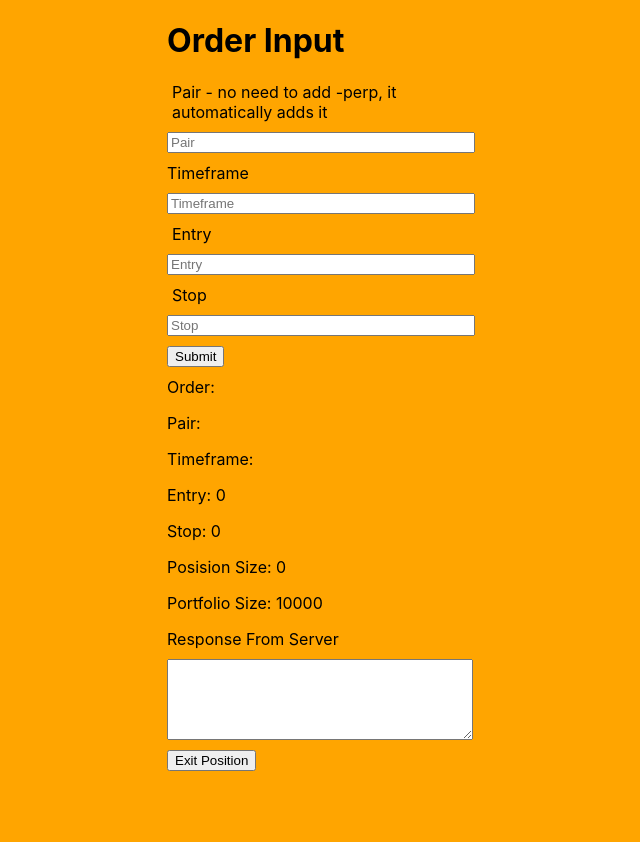
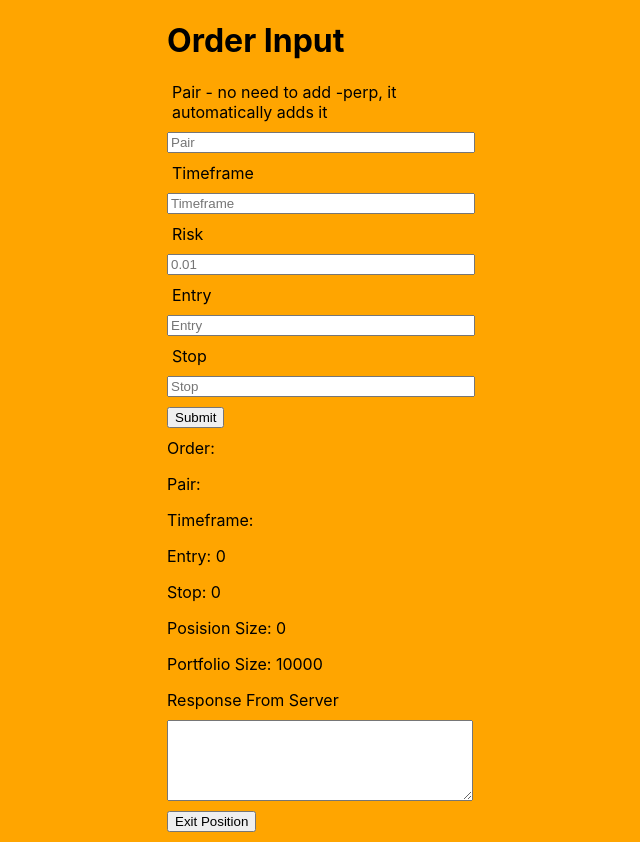
Before and after one commit to aharvey101/react-crypto-trader, a React (Create React App) app in the folder client/: page / in a window 1280 px wide. Shown: the whole page, without its empty margins (323-963 px from the left). Before the commit the page ends 800 px from the top, so only its background shows below. Built offline with nearby package versions, Linux system fonts and the light colour scheme.

Commit message:
added custom risk percentage

```diff
--- a/client/src/Components/OrderInput.js
+++ b/client/src/Components/OrderInput.js
@@ -118,12 +118,19 @@ class OrderInput extends Component {
             className="input-field"
             onChange={this.updatePair}
           ></input>
-          <label>Timeframe</label>
+          <label className="input-label">Timeframe</label>
           <input
             name="timeframe"
             placeholder="Timeframe"
             className="input-field"
             onChange={this.updatePair}
+          ></input>
+          <label className="input-label">Risk</label>
+          <input
+            name="portfolioRisk"
+            placeholder="0.01"
+            className="input-field"
+            onChange={this.updateBalances}
           ></input>
           <label className="input-label">Entry</label>
           <input
```
